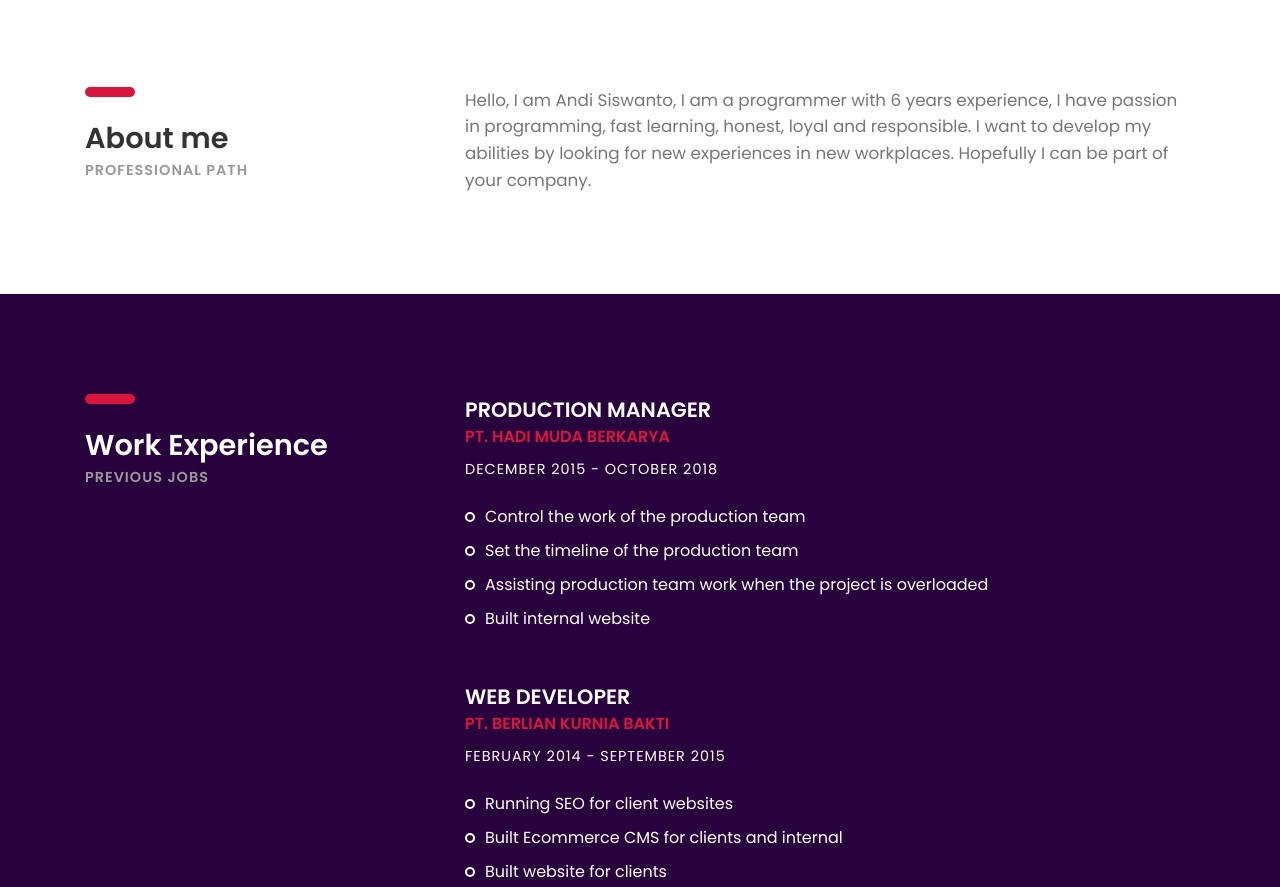
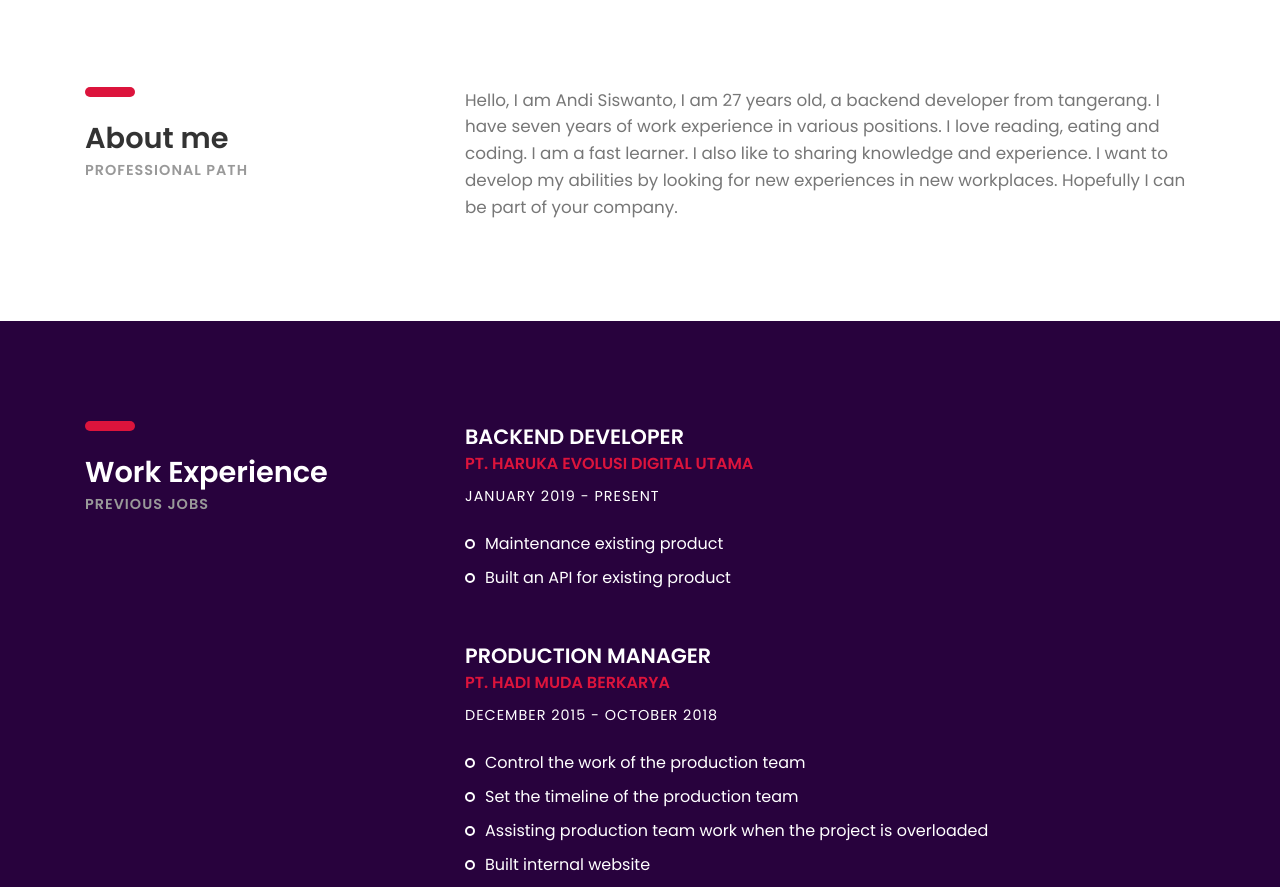
Before and after one commit to andisis/andisis.github.io, a plain HTML site: page index.html in a window 1280 px wide. Shown: the part 1972-2859 px from the top of the page. Drawn offline with Linux system fonts and the light colour scheme; files whose address does not match are found by name.

Commit message:
Update cv and experience

```diff
--- a/index.html
+++ b/index.html
@@ -54,7 +54,7 @@
 					</div><!-- row -->
 				</div><!-- heading-wrapper -->
 
-				<a class="downlad-btn" target="_blank" href="cv-andi-siswanto-2019.pdf">Download CV</a>
+				<a class="downlad-btn" target="_blank" href="cv-andi-siswanto.pdf">Download CV</a>
 			</div><!-- container -->
 		</header>
 
@@ -193,7 +193,7 @@
 						</div>
 					</div><!-- col-sm-4 -->
 					<div class="col-sm-8">
-						<p class="margin-b-50">Hello, I am Andi Siswanto, I am a programmer with 6 years experience, I have passion in programming, fast learning, honest, loyal and responsible. I want to develop my abilities by looking for new experiences in new workplaces. Hopefully I can be part of your company.</p>
+						<p class="margin-b-50">Hello, I am Andi Siswanto, I am 27 years old, a backend developer from tangerang. I have seven years of work experience in various positions. I love reading, eating and coding. I am a fast learner. I also like to sharing knowledge and experience. I want to develop my abilities by looking for new experiences in new workplaces. Hopefully I can be part of your company.</p>
 					</div><!-- col-sm-8 -->
 				</div><!-- row -->
 			</div><!-- container -->
@@ -209,6 +209,17 @@
 						</div>
 					</div><!-- col-sm-4 -->
 					<div class="col-sm-8">
+
+						<div class="experience margin-b-50">
+							<h4><b>BACKEND DEVELOPER</b></h4>
+							<h5 class="font-yellow"><b>PT. HARUKA EVOLUSI DIGITAL UTAMA</b></h5>
+							<h6 class="margin-t-10">JANUARY 2019 - PRESENT</h6>
+							<br/>
+							<ul class="list margin-b-30">
+								<li>Maintenance existing product</li>
+								<li>Built an API for existing product</li>
+							</ul>
+						</div><!-- experience -->
 
 						<div class="experience margin-b-50">
 							<h4><b>PRODUCTION MANAGER</b></h4>
```
Also changed, not shown: 2 other files.
